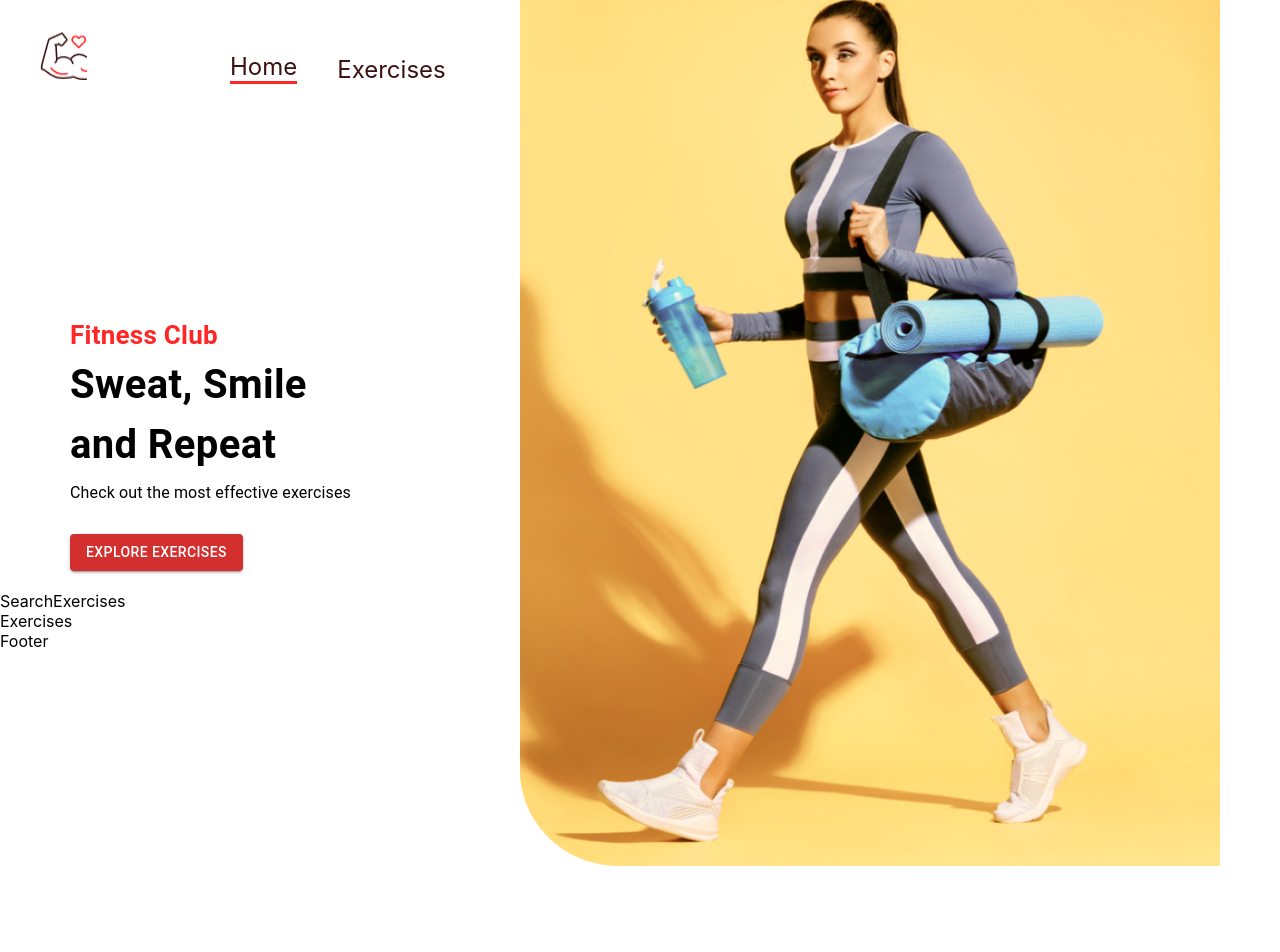
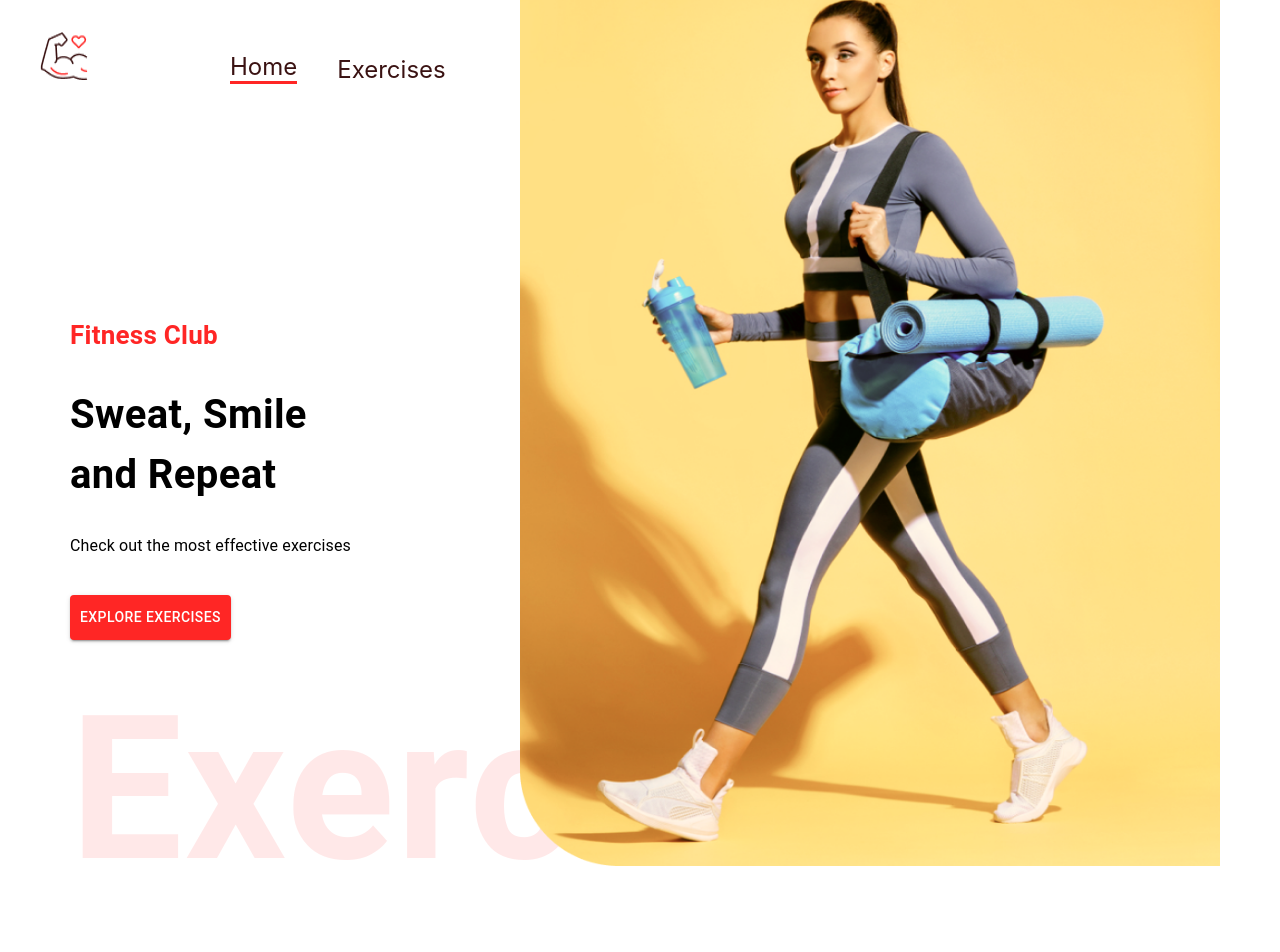
Before and after one commit to Ofir-Cohen-1/WorkouTime, a React (Create React App) app: page / in a window 1280 px wide. Shown: the top 952 px of the page. Before the commit the page ends 866 px from the top, so only its background shows below. Built offline with nearby package versions, Linux system fonts and the light colour scheme.

Commit message:
Updated Home page

```diff
--- a/src/components/HeroBanner/HeroBanner.js
+++ b/src/components/HeroBanner/HeroBanner.js
@@ -1,6 +1,6 @@
 import React from "react";
-import { Box, Stack, Typography , Button} from "@mui/material";
-import HeroBannerImage from '../../assets/images/banner.png'
+import { Box, Stack, Typography, Button } from "@mui/material";
+import HeroBannerImage from "../../assets/images/banner.png";
 
 const HeroBanner = () => {
   return (
@@ -18,6 +18,8 @@ const HeroBanner = () => {
 
       <Typography
         fontWeight={700}
+        mb="23px"
+        mt="30px"
         sx={{
           fontSize: { lg: "44x", xs: "40px" },
         }}
@@ -25,12 +27,32 @@ const HeroBanner = () => {
         Sweat, Smile <br /> and Repeat
       </Typography>
 
-      <Typography fontWeight="22px" lineHeight="35px" mb={3}>
+      <Typography fontWeight="22px" lineHeight="35px" mb={4}>
         Check out the most effective exercises
       </Typography>
 
-      <Button variant="contained" color="error" href="#exercises">Explore Exercises</Button>
-      <img src={HeroBannerImage} alt="banner" className="hero-banner-img"/>
+      <Button
+        variant="contained"
+        color="error"
+        href="#exercises"
+        sx={{ backgroundColor: "#ff2625", padding: "10px" }}
+      >
+        Explore Exercises
+      </Button>
+
+      <Typography
+        fontWeight={600}
+        fontSize="200px"
+        color="#FF2625"
+        sx={{
+          opacity: 0.1,
+          display: { lg: "block", xs: "none" },
+        }}
+      >
+        Exercises
+      </Typography>
+
+      <img src={HeroBannerImage} alt="banner" className="hero-banner-img" />
     </Box>
   );
 };
```
